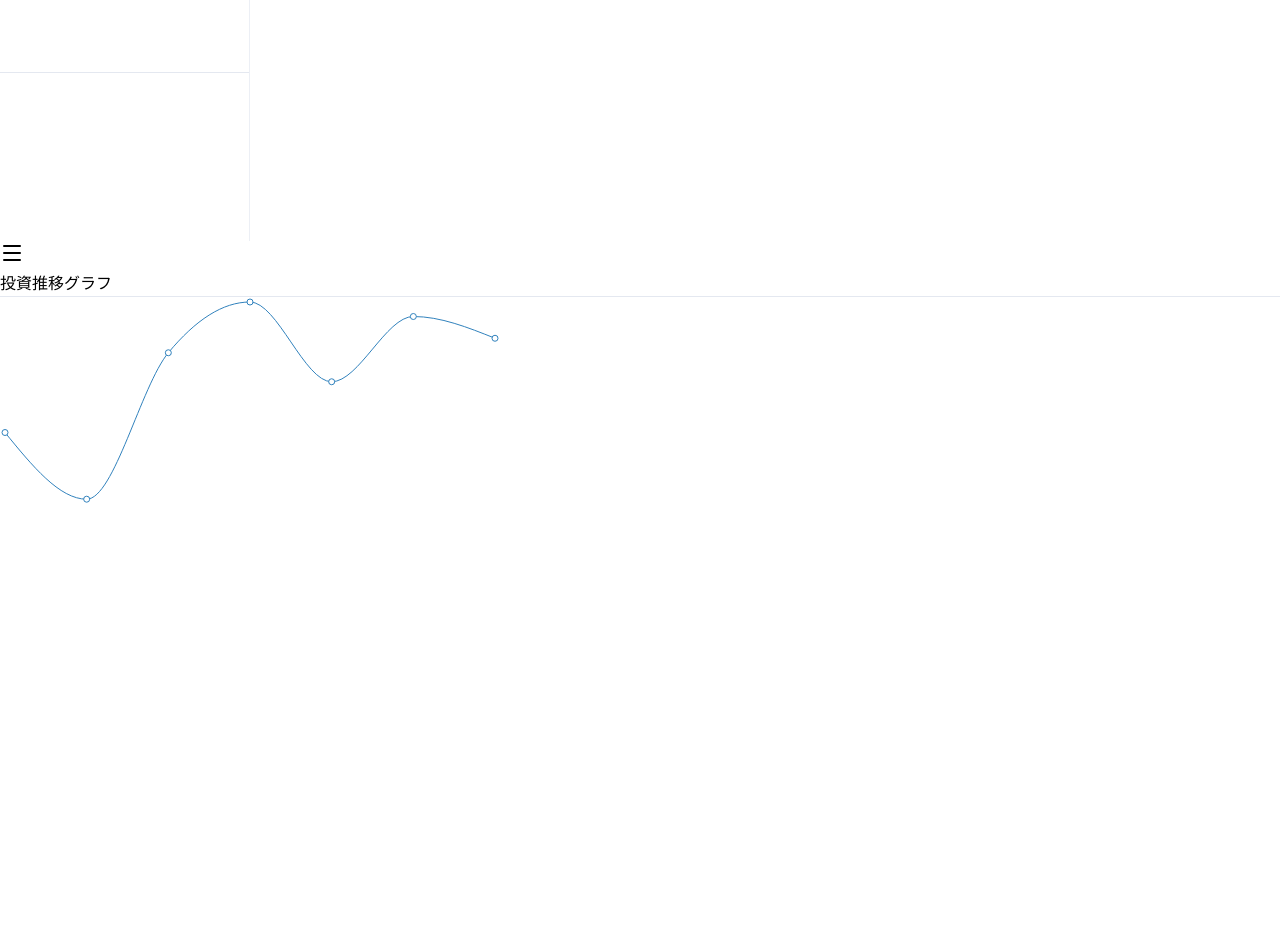
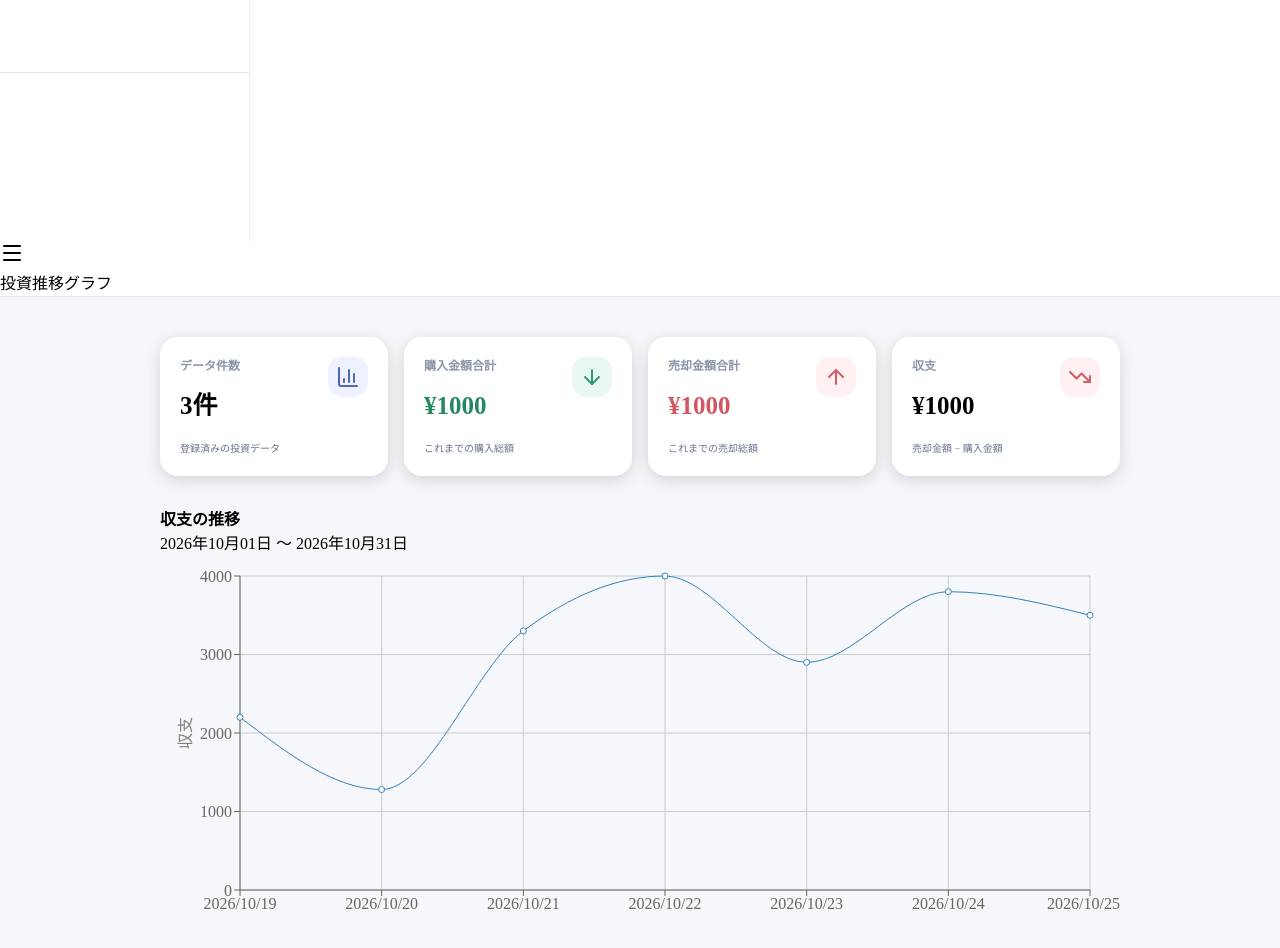
Before and after one commit to mn-area/touMEMO, a React (Vite) app in the folder frontend/: page /TradeGraph in a window 1280 px wide. Shown: the top 948 px of the page. Before the commit the page ends 800 px from the top, so only its background shows below. Built offline with nearby package versions, Linux system fonts and the light colour scheme.

Commit message:
【フロント】グラフ画面　デザイン実装

```diff
--- a/frontend/src/TradeGraph.tsx
+++ b/frontend/src/TradeGraph.tsx
@@ -1,20 +1,58 @@
 import { useState } from "react";
 import SideMenu from "./SideMenu";
-import { LineChart, Line } from 'recharts';
+import { LineChart, Line, CartesianGrid, XAxis, YAxis, ResponsiveContainer, Label } from 'recharts';
 
 export const TradeGraph = () => {
 
     const [sideMenuMode, setSideMenuMode] = useState(true);
 
     const data = [
-    { day: '月', サイト訪問者数: 2200 },
-    { day: '火', サイト訪問者数: 1280 },
-    { day: '水', サイト訪問者数: 3300 },
-    { day: '木', サイト訪問者数: 4000 },
-    { day: '金', サイト訪問者数: 2900 },
-    { day: '土', サイト訪問者数: 3800 },
-    { day: '日', サイト訪問者数: 3500 },
+        { day: '2026/10/19', サイト訪問者数: 2200 },
+        { day: '2026/10/20', サイト訪問者数: 1280 },
+        { day: '2026/10/21', サイト訪問者数: 3300 },
+        { day: '2026/10/22', サイト訪問者数: 4000 },
+        { day: '2026/10/23', サイト訪問者数: 2900 },
+        { day: '2026/10/24', サイト訪問者数: 3800 },
+        { day: '2026/10/25', サイト訪問者数: 3500 },
     ];
+    const [trades, setTrades] = useState([
+        {
+            id: 1,
+            tradedate: new Date("2026/09/23"),
+            brandname: 'トヨタ自動車 (7203)',
+            investmenttype: 1,
+            tradetype: 1,
+            unitprice: 200,
+            fee: 100,
+            quantity:  10,
+            reason: 'test',
+            memo: 'aaaaa'
+        },
+        {
+            id: 2,
+            tradedate: new Date("2026/07/23"),
+            brandname: '任天堂 (7954)',
+            investmenttype: 1,
+            tradetype: 1,
+            unitprice: 100,
+            fee: 100,
+            quantity:  1,
+            reason: '',
+            memo: ''
+        },
+        {
+            id: 3,
+            tradedate: new Date("2026/05/23"),
+            brandname: 'Bitcoin (BTC)',
+            investmenttype: 2,
+            tradetype: 2,
+            unitprice: 2500,
+            fee: 100,
+            quantity:  1,
+            reason: '',
+            memo: ''
+        }
+    ]);
 
     return (
     <div className="flex  h-screen">
@@ -28,10 +66,77 @@ export const TradeGraph = () => {
                     <h4>投資推移グラフ</h4>
                 </div>
             </header>
-            <div>
-                <LineChart width={500} height={300} data={data}>
-                    <Line type="monotone" dataKey="サイト訪問者数" />
-                </LineChart>
+            <div id="content-area">
+                <section id="card-area">
+                    <div className="card-item border border-[#dfe4ed]">
+                        <div className="card-data">
+                            <div>
+                                <p className="card-title font-bold">データ件数</p>
+                                <p className="data-count font-bold">{trades.length}件</p>
+                            </div>
+                            <div id="data-count-img">
+                                <svg xmlns="http://www.w3.org/2000/svg" width="24" height="24" viewBox="0 0 24 24" fill="none" stroke="currentColor" stroke-width="2" stroke-linecap="round" stroke-linejoin="round" className="lucide lucide-chart-column" aria-hidden="true"><path d="M3 3v16a2 2 0 0 0 2 2h16"></path><path d="M18 17V9"></path><path d="M13 17V5"></path><path d="M8 17v-3"></path></svg>
+                            </div>
+                        </div>
+                        <p className="card-text grey-text">登録済みの投資データ</p>
+                    </div>
+                    <div className="card-item border border-[#dfe4ed]">
+                        <div className="card-data">
+                            <div>
+                                <p className="card-title font-bold">購入金額合計</p>
+                                <p className="data-count font-bold green-text">¥1000</p>
+                            </div>
+                            <div id="total-buy-amount-img">
+                                <svg xmlns="http://www.w3.org/2000/svg" width="24" height="24" viewBox="0 0 24 24" fill="none" stroke="currentColor" stroke-width="2" stroke-linecap="round" stroke-linejoin="round" className="lucide lucide-arrow-down" aria-hidden="true"><path d="M12 5v14"></path><path d="m19 12-7 7-7-7"></path></svg>
+                            </div>
+                        </div>
+                        <p className="card-text grey-text">これまでの購入総額</p>
+                    </div>
+                    <div className="card-item border border-[#dfe4ed]">
+                        <div className="card-data">
+                            <div>
+                                <p className="card-title font-bold">売却金額合計</p>
+                                <p className="data-count font-bold red-text">¥1000</p>
+                            </div>
+                            <div id="total-sell-amount-img">
+                                <svg xmlns="http://www.w3.org/2000/svg" width="24" height="24" viewBox="0 0 24 24" fill="none" stroke="currentColor" stroke-width="2" stroke-linecap="round" stroke-linejoin="round" className="lucide lucide-arrow-up" aria-hidden="true"><path d="m5 12 7-7 7 7"></path><path d="M12 19V5"></path></svg>
+                            </div>
+                        </div>
+                        <p className="card-text grey-text">これまでの売却総額</p>
+                    </div>
+                    <div className="card-item border border-[#dfe4ed]">
+                        <div className="card-data">
+                            <div>
+                                <p className="card-title font-bold">収支</p>
+                                <p className={`data-count font-bold  100 > 0 ? "green-text" : totalSellPrice - totalUnitPrice < 0 ?  "red-text" : "black-text"}`}>¥1000</p>
+                            </div>
+                            <div id="balance-img">
+                                <svg xmlns="http://www.w3.org/2000/svg" width="24" height="24" viewBox="0 0 24 24" fill="none" stroke="currentColor" stroke-width="2" stroke-linecap="round" stroke-linejoin="round" className="lucide lucide-trending-down" aria-hidden="true"><path d="M16 17h6v-6"></path><path d="m22 17-8.5-8.5-5 5L2 7"></path></svg>
+                            </div>
+                        </div>
+                        <p className="card-text grey-text">売却金額 − 購入金額</p>
+                    </div>
+                </section>
+                <div id="graph-area" className="border border-[#dfe4ed] rounded-xl bg-white p-5 shadow-[0_2px_10px_rgba(25,45,70,0.03)]">
+                    <div>
+                        <h2 className="font-bold text-[#25364b]">
+                            収支の推移
+                        </h2>
+                        <p className="mt-1 text-xs text-[#8794a3]">2026年10月01日 〜 2026年10月31日</p>
+                    </div>
+                    <ResponsiveContainer  height={384}>
+                        <LineChart data={data} margin={{top: 20, right: 30, bottom: 20, left: 20 }} className="border border-[#dfe4ed] rounded-xl">
+                            <Line type="monotone" dataKey="サイト訪問者数" />
+                            <CartesianGrid />
+                            <XAxis dataKey={"day"} />
+                            <YAxis>
+                                <Label value="収支" dx={-25} angle={-90}></Label>
+                            </YAxis>
+
+                        </LineChart>
+                    </ResponsiveContainer>
+
+                </div>
             </div>
         </main>
     </div>
--- a/frontend/src/index.css
+++ b/frontend/src/index.css
@@ -383,6 +383,10 @@ header h4 {
   border-radius: 0.5rem;
 }
 
+#graph-area {
+  margin-top: 32px;
+}
+
 @media (min-width: 80rem) {
   #card-area {
     grid-template-columns: repeat(4, minmax(0px, 1fr));
```
